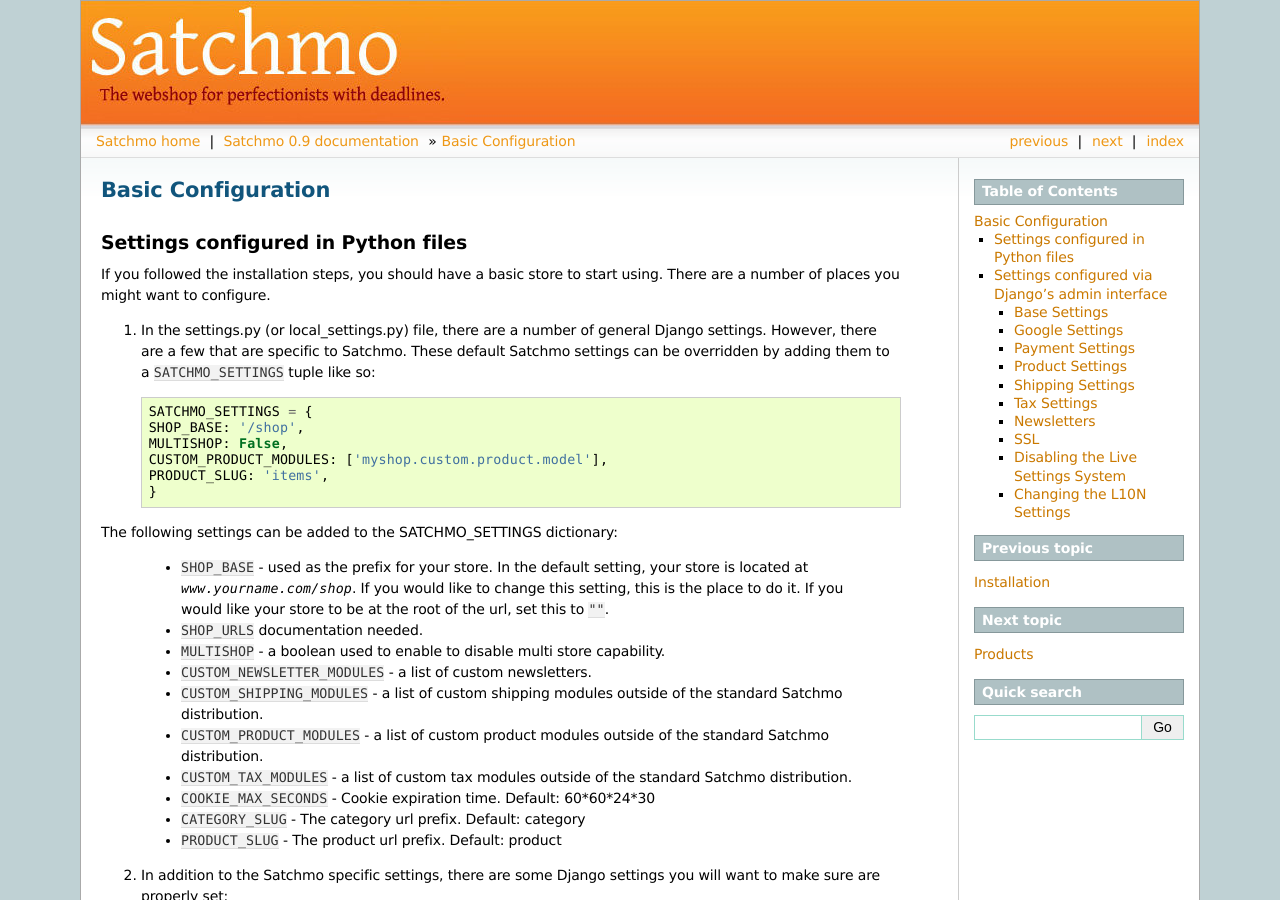
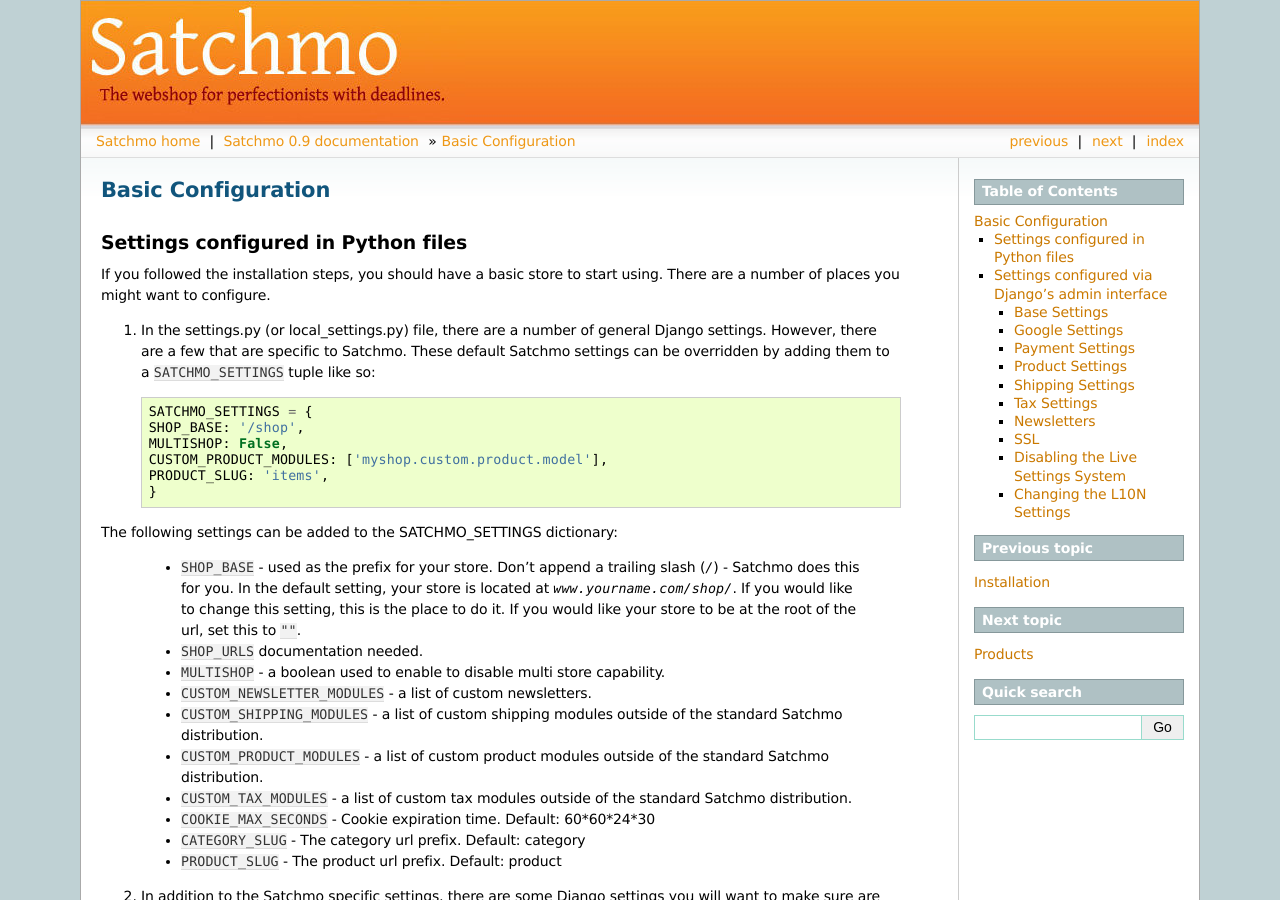
Before and after one commit to opencoca/WEB-Satchmo, a Sphinx documentation site: the page built from docs/configuration.txt, in a window 1280 px wide and 900 px high. Built offline with Sphinx 7.4.7, drawn with Linux system fonts in a browser that asks for light colours.

Commit message:
docs/configuration: mention that a '/' is appended for SHOP_BASE

```diff
--- a/docs/configuration.txt
+++ b/docs/configuration.txt
@@ -24,8 +24,9 @@
 
 The following settings can be added to the SATCHMO_SETTINGS dictionary:
 
-    - ``SHOP_BASE`` - used as the prefix for your store.  In the default setting, your
-      store is located at `www.yourname.com/shop`.  If you would like to change this
+    - ``SHOP_BASE`` - used as the prefix for your store.  Don't append a trailing slash
+      (`/`) - Satchmo does this for you.  In the default setting, your
+      store is located at `www.yourname.com/shop/`.  If you would like to change this
       setting, this is the place to do it.  If you would like your store to be at the root
       of the url, set this to ``""``.
     - ``SHOP_URLS`` documentation needed.
```
